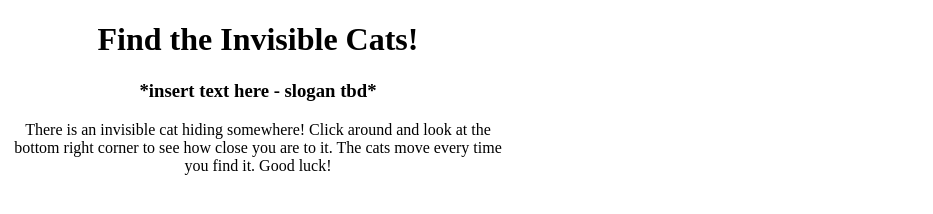
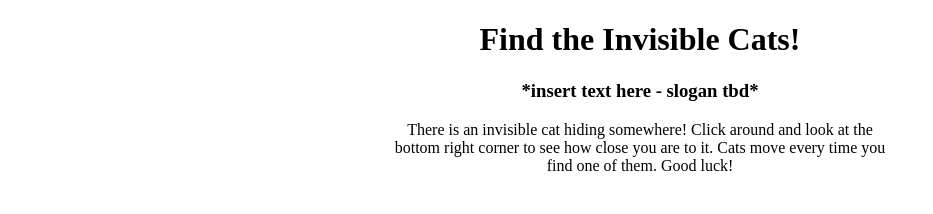
Before and after one commit to shannonc08/find-the-cat, a plain HTML site: page homepage.html in a window 1280 px wide. Shown: the whole page, without its empty margins (0-933 px from the left). Drawn offline with Linux system fonts and the light colour scheme.

Commit message:
Thu, Jun 5, 2025, 7:51 PM -07:00

```diff
--- a/homepage.html
+++ b/homepage.html
@@ -7,6 +7,7 @@
             body {
                 width: 500px;
                 text-align: center;
+                margin: auto;
             }
         </style>
     </head>
@@ -14,7 +15,7 @@
         <h1>Find the Invisible Cats!</h1>
         <h3>*insert text here - slogan tbd*</h3>
         <p>There is an invisible cat hiding somewhere! Click around and look at the bottom right corner to see how close you are
-            to it. The cats move every time you find it. Good luck!
+            to it. Cats move every time you find one of them. Good luck!
         </p>
     </body>
 </html>
```
